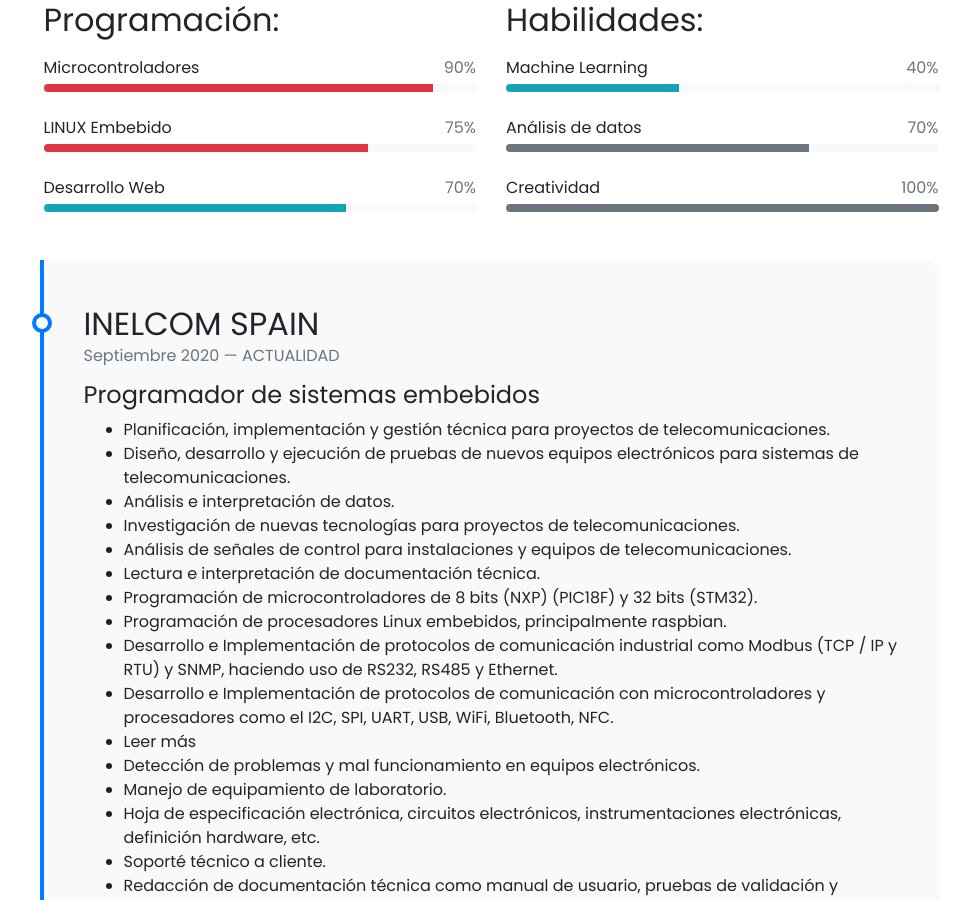
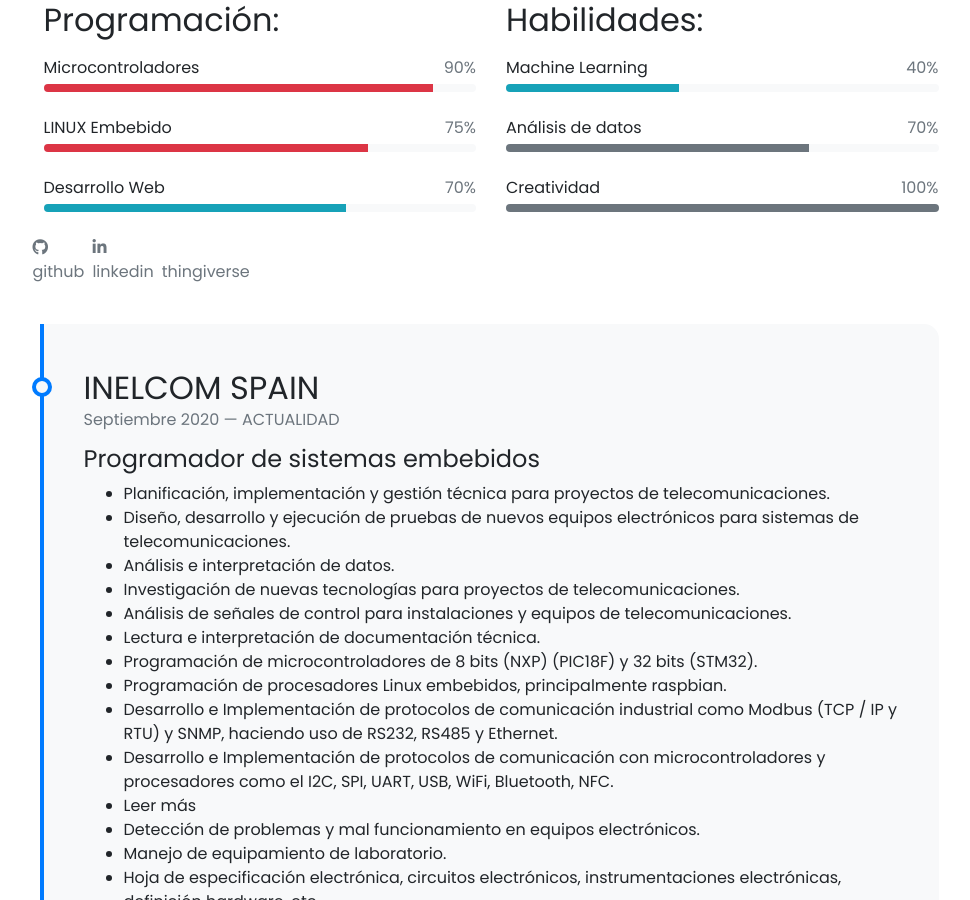
Before and after one commit to oqueber/oqueber.github.io, a Jekyll site: the page built from pages/about.md, in a window 1280 px wide and 900 px high, scrolled down 353 px. Shown: the whole window, without its empty margins (149-1119 px from the left). Built offline with Jekyll 4.4.1, drawn with Linux system fonts in a browser that asks for light colours; nearby versions of some CDN libraries; emoji names are drawn with the system emoji font.

Commit message:
Update about.md

```diff
--- a/pages/about.md
+++ b/pages/about.md
@@ -17,5 +17,32 @@ Actualmente me encuentro buscando nuevos retos, preferiblemente aquellos que bus
 </div>
 
 <div class="row">
+  {%- assign unfocused_color = "6c757d" -%}
+
+  {% for account in site.author %}
+
+    {%- assign service_name = account[0] -%}
+    {%- assign service_data = site.data.social-media[service_name] -%}
+    {%- if service_data -%}
+    <a class="social mx-1"  href="{{ service_data.url }}{{ account[1] }}"
+       style="color: #{{ unfocused_color }}"
+       onMouseOver="this.style.color='#{{ service_data.color }}'"
+       onMouseOut="this.style.color='#{{ unfocused_color }}'">
+      {%- if service_data.icon == "thingiverse"  -%}
+        <svg style="margin-top: -5px;" role="img" viewBox="0 0 24 24" xmlns="http://www.w3.org/2000/svg" height="17" width="17">
+        <path d="M11.955.005C5.425-.152-.091 5.485.007 11.805c-.235 6.756 5.537 12.25 12.052 12.196C18.621 23.9 23.912 18.595 24 12.03 24.031 5.483 18.505-.18 11.955.005zm-.047 1.701a10.276 10.276 0 0 1 7.36 17.529 10.275 10.275 0 0 1-17.556-7.287C1.71 6.308 6.268 1.728 11.907 1.706zm-5.55 4.781c-.322 0-.358.033-.358.361v2.248c0 .351.04.391.398.391h3.823c.274 0 .274.004.274.265v9.736a.176.176 0 0 0 .051.146c.04.038.093.059.148.053h2.555c.247-.003.283-.035.283-.28v-9.32c0-.124.004-.239 0-.39s.055-.21.218-.21h3.9c.319.004.35-.032.35-.344V6.855c0-.34-.024-.363-.37-.363h-5.626z" fill="#{{ unfocused_color }}" stroke="#{{ unfocused_color }}"" stroke-width="1">
+        </path>
+      </svg>
+      {%- else -%}
+        <i class="{{ service_data.icon }} fa-1x"></i>
+      {%- endif -%}
+      <p>{{service_name}}</p>
+    </a>
+    {%- endif -%}
+
+  {% endfor %}
+</div>
+
+<div class="row">
 {% include about/timeline.html %}
 </div>
```
